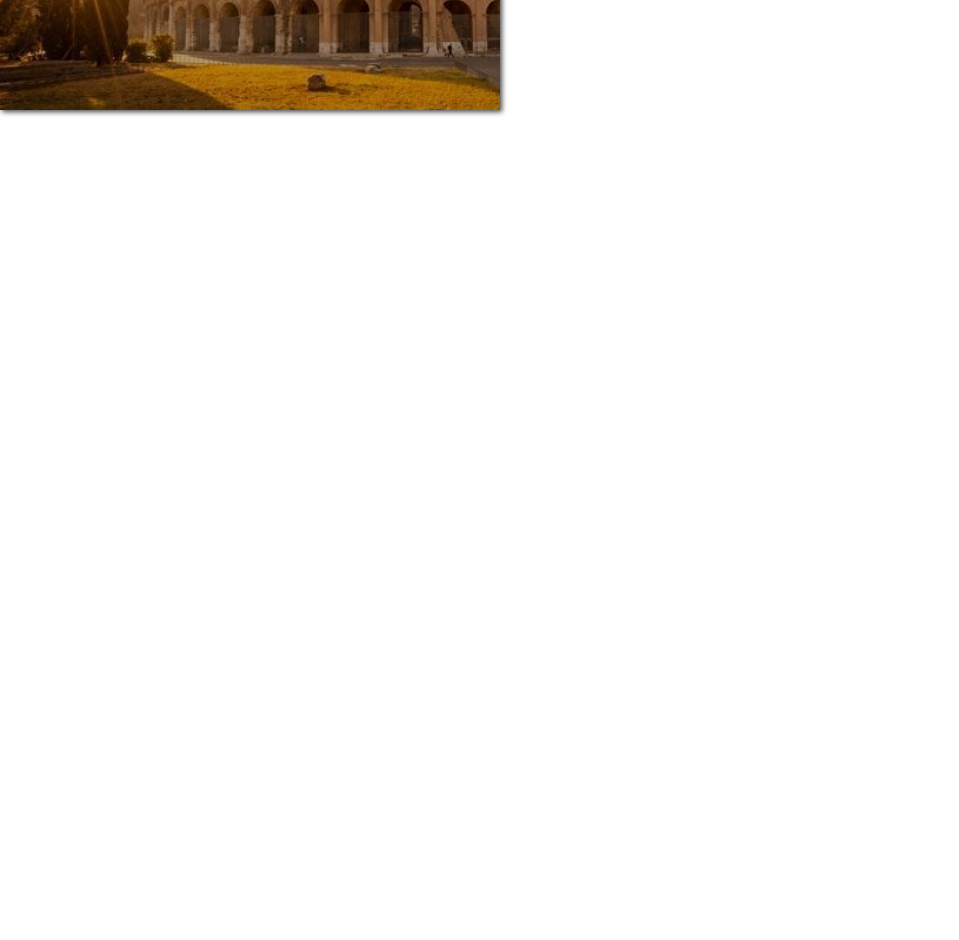
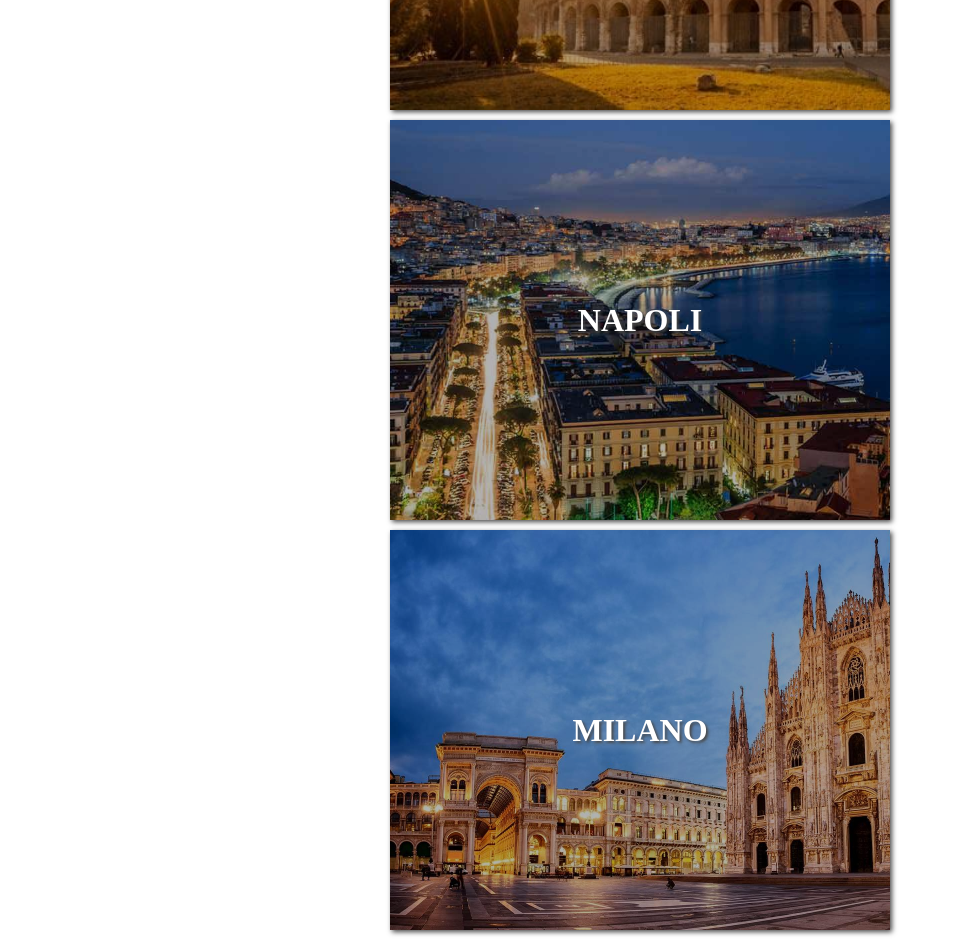
Before and after one commit to marcopro9/htmlcss-airbnb, a plain HTML site: page index.html in a window 1280 px wide. Shown: the part 300-1240 px from the top of the page, without its empty margins (0-959 px from the left). Before the commit the page ends 800 px from the top, so only its background shows below. Drawn offline with Linux system fonts and the light colour scheme.

Commit message:
esercizio completo

```diff
--- a/css/style.css
+++ b/css/style.css
@@ -6,8 +6,12 @@
 }
 /* FINE RESET */
 
+/* STILE BLOCK */
 .container-img{
+  margin-left: auto;
+  margin-right: auto;
   margin-top: 10px;
+  margin-bottom: 10px;
   position: relative;
   background-size: cover;
   height: 400px;
@@ -29,5 +33,16 @@
   text-align: center;
   transform: translate(-50%, -50%);
 }
+/* FINE STILE BLOCK */
+
+/* IMMAGINI BLOCK */
 .roma{
   Background-image: url("../img/roma.jpg");
+}
+.napoli{
+  Background-image: url("../img/napoli.jpg");
+}
+.milano{
+  Background-image: url("../img/milano.jpg");
+}
+/* FINE IMMGINI BLOCK */
--- a/index.html
+++ b/index.html
@@ -6,8 +6,6 @@
     <link rel="stylesheet" href="css/style.css" type="text/css">
   </head>
   <body>
-    <main>
-
       <!-- PRIMO BLOCK -->
       <div class="container-img roma">
         <div class="filter">
@@ -18,6 +16,24 @@
       </div>
       <!-- FINE PRIMO BLOCK -->
 
-    </main>
+      <!-- SECONDO BLOCK -->
+      <div class="container-img napoli">
+        <div class="filter">
+          <div class="text">
+            <h1>NAPOLI</h1>
+          </div>
+        </div>
+      </div>
+      <!-- FINE SECONDO BLOCK -->
+
+      <!-- SECONDO BLOCK -->
+      <div class="container-img milano">
+        <div class="filter">
+          <div class="text">
+            <h1>MILANO</h1>
+          </div>
+        </div>
+      </div>
+      <!-- FINE SECONDO BLOCK -->
   </body>
 </html>
```
